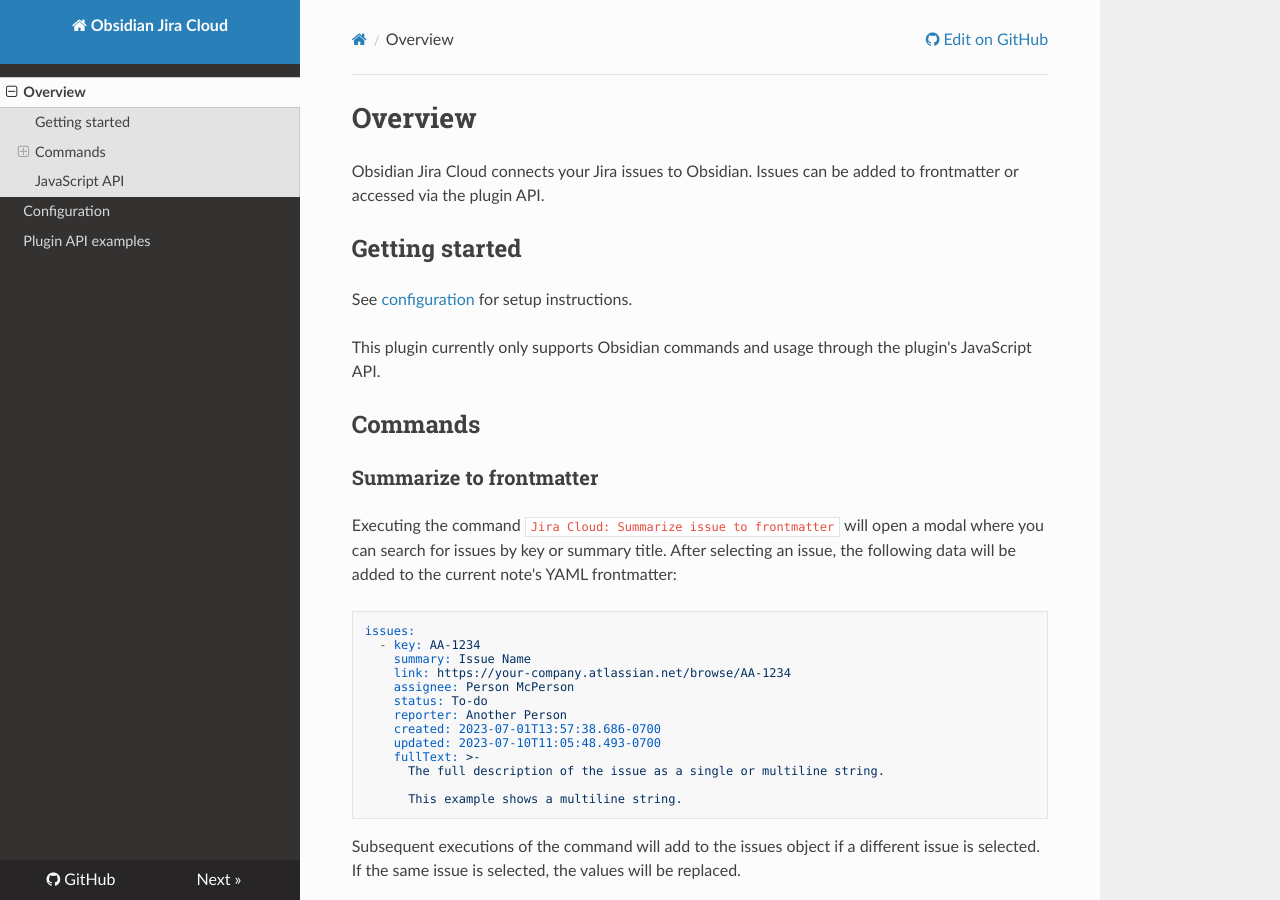
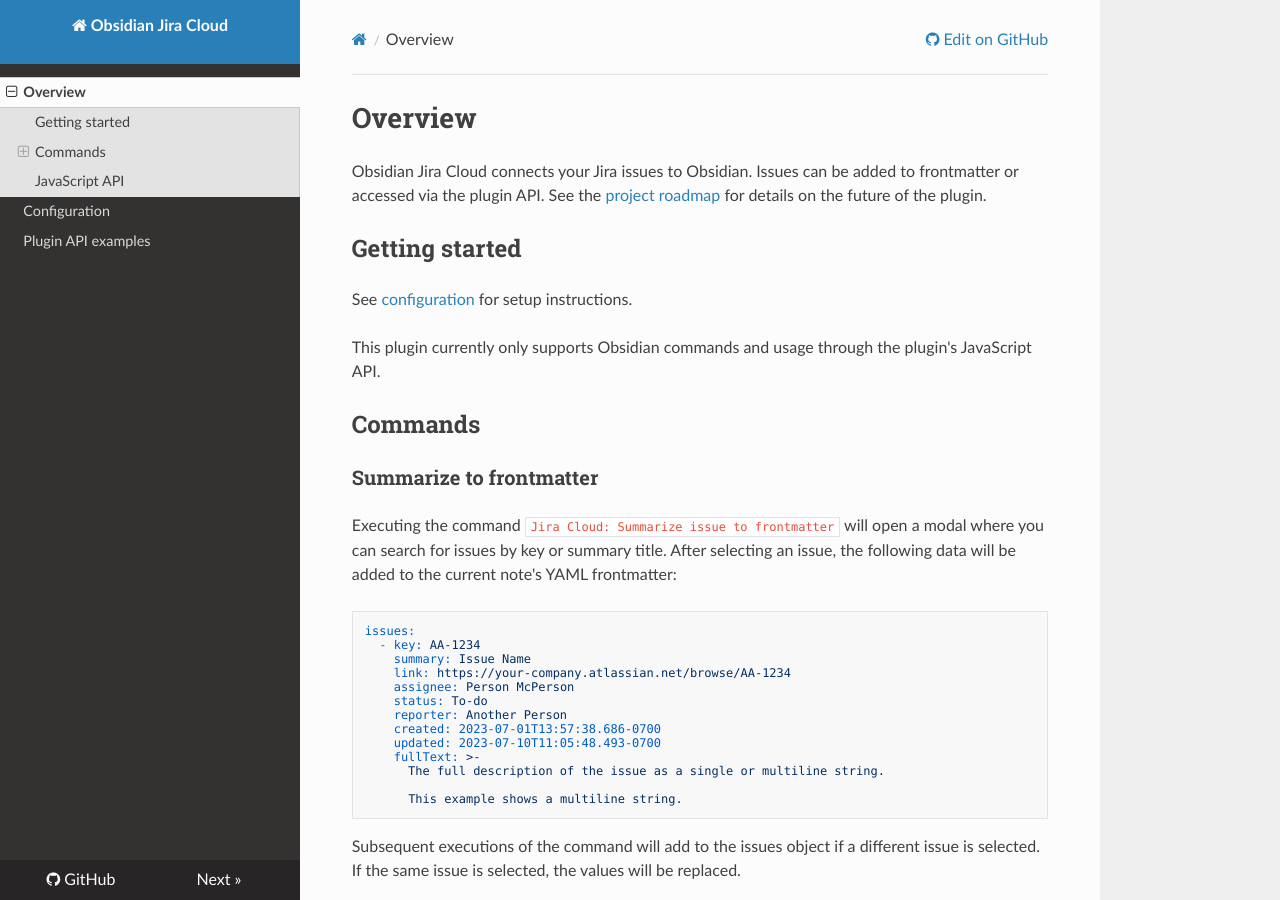
Before and after one commit to nathonius/obsidian-jira-cloud, an MkDocs documentation site: the page built from doc/docs/index.md, in a window 1280 px wide and 900 px high. Built offline with MkDocs 1.6.1, drawn with Linux system fonts in a browser that asks for light colours; nearby versions of some CDN libraries; a style sheet for code colours, icons or effects is not loaded.

Commit message:
feat: apply copy code button functionality to all pages

```diff
--- a/doc/custom_theme/main.html
+++ b/doc/custom_theme/main.html
@@ -9,5 +9,4 @@
   rel="stylesheet"
   href="//cdn.jsdelivr.net/npm/hack-font@3/build/web/hack.css"
 />
-<link rel="stylesheet" href="css/custom.css" />
 {% endblock %}
--- a/doc/docs/index.md
+++ b/doc/docs/index.md
@@ -1,6 +1,6 @@
 # Overview
 
-Obsidian Jira Cloud connects your Jira issues to Obsidian. Issues can be added to frontmatter or accessed via the plugin API.
+Obsidian Jira Cloud connects your Jira issues to Obsidian. Issues can be added to frontmatter or accessed via the plugin API. See the [project roadmap](https://github.com/users/OfficerHalf/projects/5) for details on the future of the plugin.
 
 ## Getting started
 
--- a/doc/mkdocs.yml
+++ b/doc/mkdocs.yml
@@ -14,6 +14,8 @@
 theme:
   name: readthedocs
   custom_dir: custom_theme/
+extra_css:
+  - css/custom.css
 extra_javascript:
   - js/copy-code.js
 
```
Also changed, not shown: doc/docs/css/custom.css (renamed from doc/custom_theme/css/custom.css).
